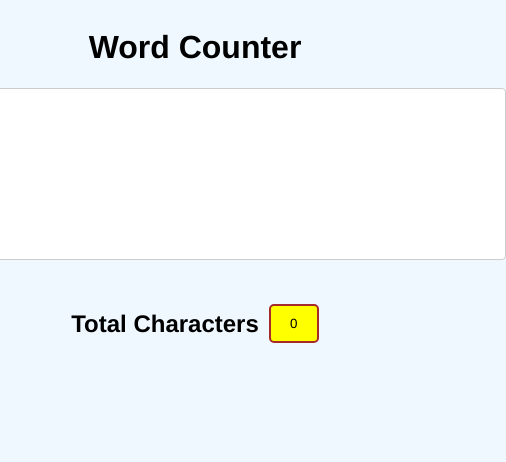
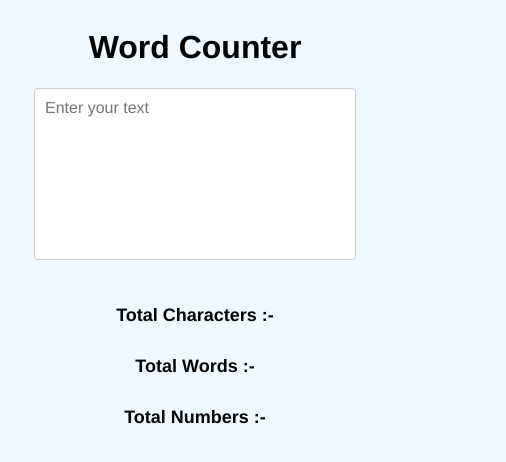
Before and after one commit to Y0GESHSHINDE/Word_Counter_App, a plain HTML site: page index.html in a window 390 px wide. Shown: the whole page, 506 px wide, since content can reach past the window. Drawn offline with Linux system fonts and the light colour scheme.

Commit message:
Second module Finish

```diff
--- a/index.html
+++ b/index.html
@@ -12,11 +12,20 @@
 
    <div class="box">
       <h1>Word Counter</h1>
-      <textarea name="text" id="userInput" oninput="CharCount()" placeholder="Enter your text  "></textarea>
-      <div id="outPut">
-         <H2>Total Characters</H2>
-         <button type="button" id="Char">0</button>
+      <textarea name="text" id="userInput" oninput="CharCount()"  placeholder="Enter your text  "></textarea>
+      <div class="outPut">
+         <span>
+            <H2>Total Characters :- <span id="Char" ></span></H2>
+         </span>
+         <span>
+            <H2>Total Words :- <span id="Words" ></span></H2>
+         </span>
+         <span>
+            <H2>Total Numbers :- <span id="Number" ></span></H2>
+         </span>
       </div>
+   </div>
+
    </div>
 
    <script src="script.js"></script>
--- a/script.js
+++ b/script.js
@@ -1,7 +1,18 @@
 function CharCount(){
    var textarea = document.getElementById("userInput");
    var text = textarea.value;
-   console.log(text);
+   // console.log(typeof text);
    document.getElementById("Char").innerHTML=text.length;
+   numbersCount(text);
+}
 
+function numbersCount(text){
+   let count =0;
+   for(let value of text){
+      if(!isNaN(Number(value)) && value.trim() !== ""){
+         count++;
+      }
+   }
+
+   document.getElementById("Number").innerHTML= count;
 }
--- a/style.css
+++ b/style.css
@@ -35,22 +35,60 @@ body{
    font-size: 16px;
 }
 
-#outPut{
+.outPut{
    margin-top: 30px;
+   /* background-color: tomato; */
    display: flex;
-   align-items: center;
-   justify-content: center;
+   flex-direction: column;
+
 }
 
-#Char{
-   background-color: yellow;
-   margin-left: 10px;
-   padding: 10px;
-   border: 2px solid brown;
-   border-radius: 5px;
-   width: 50px;
-}
 
 #outPutBox{
    background-color: violet;
 }
+.temp{
+   display: flex;
+}
+
+
+
+@media (max-width: 350px){
+   h1{
+      font-weight: 50px;
+      /* font-size: small; */
+
+   }
+   H2{
+      font-size: 18px;
+   }
+   #userInput{
+      width: 250px;
+      height: 100px;
+      padding: 10px;
+      border: 1px solid #ccc;
+      border-radius: 4px;
+      resize: none;
+      font-size: 16px;
+   }
+}
+
+@media (min-width: 350px) and (max-width:650px ) {
+   H2{
+      font-size: 18px;
+   }
+   h1{
+      font-weight: 80px;
+      /* font-size: small; */
+
+   }
+   #userInput{
+      width: 300px;
+      height: 150px;
+      padding: 10px;
+      border: 1px solid #ccc;
+      border-radius: 4px;
+      resize: none;
+      font-size: 16px;
+   }
+ }
```
